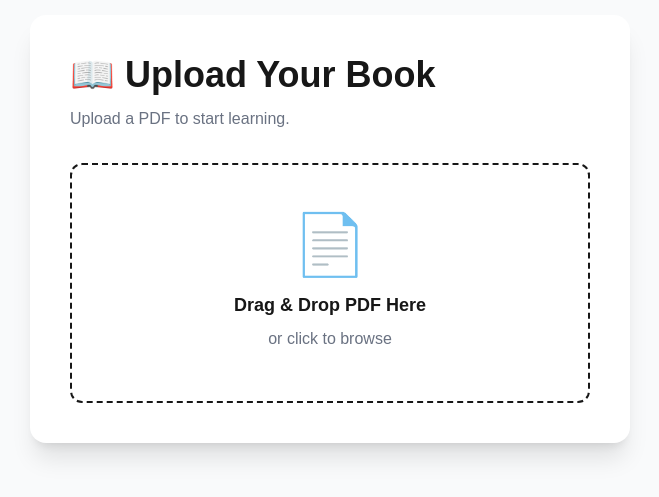
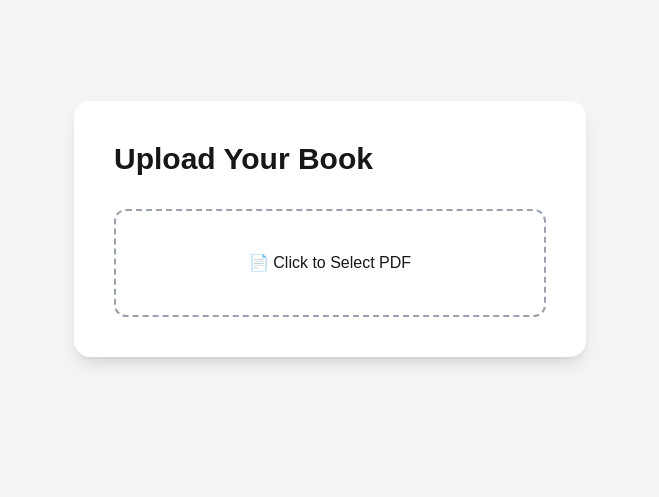
Before and after one commit to yvonneyiwenw-sketch/bookroot, a Next.js app: page /upload in a window 1280 px wide. Shown: the part 171-668 px from the top of the page, without its empty margins (310-969 px from the left). Built offline with nearby package versions, Linux system fonts and the light colour scheme.

Commit message:
Add reader page and navigation

```diff
--- /dev/null
+++ b/app/reader/page.tsx
@@ -0,0 +1,21 @@
+export default function ReaderPage() {
+  return (
+    <main className="flex min-h-screen items-center justify-center bg-gray-100">
+      <div className="rounded-2xl bg-white p-10 shadow-lg w-full max-w-4xl">
+
+        <h1 className="text-3xl font-bold mb-6">
+          📖 Book Reader
+        </h1>
+
+        <div className="rounded-lg border p-6">
+
+          <p className="text-gray-500">
+            PDF Preview Coming Soon...
+          </p>
+
+        </div>
+
+      </div>
+    </main>
+  );
+}
--- a/app/upload/page.tsx
+++ b/app/upload/page.tsx
@@ -1,32 +1,57 @@
+"use client";
+
+import { useState } from "react";
+import { useRouter } from "next/navigation";
+
 export default function UploadPage() {
+  const [selectedFile, setSelectedFile] = useState<File | null>(null);
+  const router = useRouter();
+
+  function handleFileChange(event: React.ChangeEvent<HTMLInputElement>) {
+    const file = event.target.files?.[0];
+
+    if (file) {
+      setSelectedFile(file);
+    }
+  }
+
   return (
-    <main className="min-h-screen bg-gray-50 flex items-center justify-center">
-      <div className="bg-white p-10 rounded-2xl shadow-xl w-[600px]">
-
-        <h1 className="text-4xl font-bold mb-3">
-          📖 Upload Your Book
+    <main className="flex min-h-screen items-center justify-center bg-gray-100">
+      <div className="w-full max-w-lg rounded-2xl bg-white p-10 shadow-lg">
+        <h1 className="mb-8 text-3xl font-bold">
+          Upload Your Book
         </h1>
 
-        <p className="text-gray-500 mb-8">
-          Upload a PDF to start learning.
-        </p>
+        <label className="flex cursor-pointer items-center justify-center rounded-xl border-2 border-dashed border-gray-400 p-10 transition hover:border-black hover:bg-gray-50">
+          <input
+            type="file"
+            accept=".pdf"
+            className="hidden"
+            onChange={handleFileChange}
+          />
 
-        <div className="border-2 border-dashed rounded-xl h-60 flex flex-col items-center justify-center">
+          📄 Click to Select PDF
+        </label>
 
-          <div className="text-6xl mb-4">
-            📄
+        {selectedFile && (
+          <div className="mt-8">
+            <div className="rounded-lg bg-green-100 p-4">
+              <p className="font-semibold">
+                Selected File
+              </p>
+
+              <p>{selectedFile.name}</p>
+            </div>
+
+            <button
+              type="button"
+              onClick={() => router.push("/reader")}
+              className="mt-4 w-full rounded-lg bg-black py-3 text-white hover:bg-gray-800"
+            >
+              Start Reading
+            </button>
           </div>
-
-          <p className="text-lg font-semibold">
-            Drag & Drop PDF Here
-          </p>
-
-          <p className="text-gray-500 mt-2">
-            or click to browse
-          </p>
-
-        </div>
-
+        )}
       </div>
     </main>
   );
```
